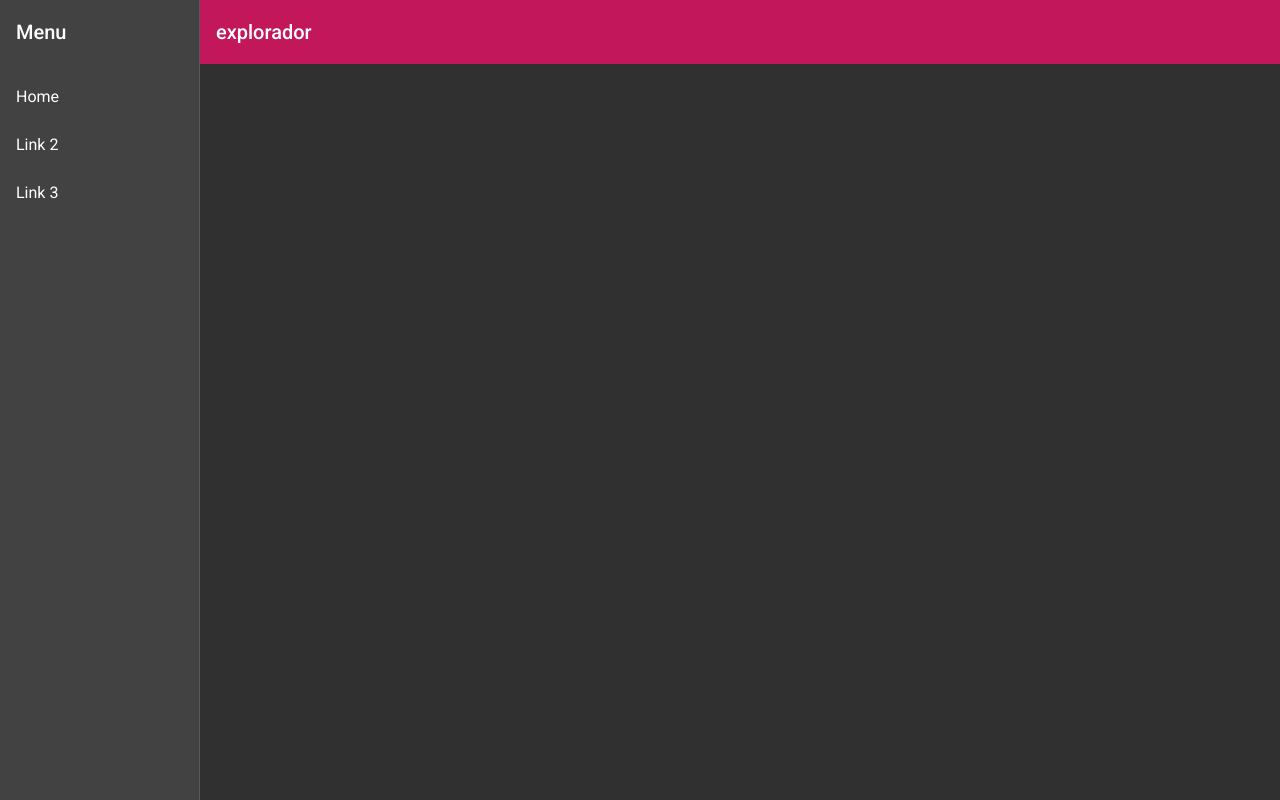
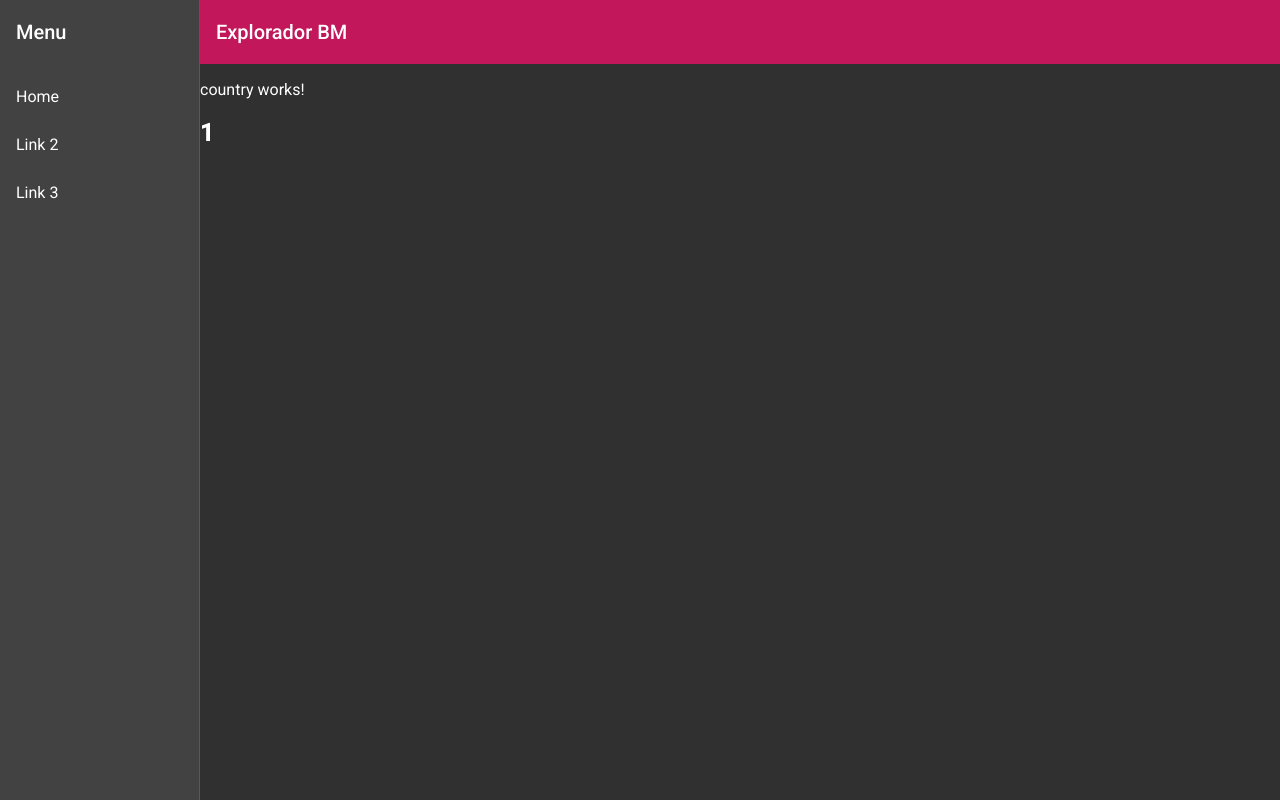
Before and after one commit to abanca-ITforce/proyecto-vero-ball, an Angular app: page /1 in a window 1280 px wide. Before the commit this address led to /. Built offline with nearby package versions, Linux system fonts and the light colour scheme.

Commit message:
detalle país

```diff
--- a/src/app/countries-service.service.ts
+++ b/src/app/countries-service.service.ts
@@ -13,7 +13,7 @@ export class CountriesServiceService {
 
   }
 
-  getCountries$(){
+  getCountries$() {
     return this.http.get<any[]>(this.url + this.apendix).pipe(map(data => (data[1])));
   }
 
--- /dev/null
+++ b/src/app/home/country/country.component.html
@@ -0,0 +1,2 @@
+<p>country works!</p>
+<h2>{{ countryName }}</h2>
--- /dev/null
+++ b/src/app/home/country/country.component.ts
@@ -0,0 +1,19 @@
+import { Component, OnInit } from '@angular/core';
+import { ActivatedRoute } from '@angular/router';
+
+@Component({
+  selector: 'app-country',
+  templateUrl: './country.component.html',
+  styleUrls: ['./country.component.css']
+})
+export class CountryComponent implements OnInit {
+
+  countryName: string;
+  constructor(activatedRoute: ActivatedRoute) {
+    this.countryName = activatedRoute.snapshot.params.id;
+  }
+
+  ngOnInit() {
+  }
+
+}
--- a/src/app/home/home.module.ts
+++ b/src/app/home/home.module.ts
@@ -5,16 +5,14 @@ import { HomeRoutingModule } from './home-routing.module';
 import { HomeComponent } from './home/home.component';
 import { CountriesComponent } from './countries/countries.component';
 import { MatListModule } from '@angular/material/list';
-import { CountriesServiceService } from '../countries-service.service';
-
+import { CountryComponent } from './country/country.component';
 
 @NgModule({
-  declarations: [HomeComponent, CountriesComponent],
+  declarations: [HomeComponent, CountriesComponent, CountryComponent],
   imports: [
     CommonModule,
     HomeRoutingModule,
     MatListModule
-
   ]
 })
 export class HomeModule { }
--- a/src/app/home/home/home.component.css
+++ b/src/app/home/home/home.component.css
@@ -0,0 +1,4 @@
+#descr {
+  padding-left: 16px;
+  border-bottom: 1px;
+}
--- a/src/app/home/home/home.component.html
+++ b/src/app/home/home/home.component.html
@@ -1 +1,2 @@
+<p id='descr'>Explora el mundo y sus datos económicos</p>
 <app-countries></app-countries>
--- a/src/app/layout/nav-shell/nav-shell.component.html
+++ b/src/app/layout/nav-shell/nav-shell.component.html
@@ -20,7 +20,7 @@
         *ngIf="isHandset$ | async">
         <mat-icon aria-label="Side nav toggle icon">menu</mat-icon>
       </button>
-      <span>explorador</span>
+      <span>Explorador BM</span>
     </mat-toolbar>
     <router-outlet></router-outlet>
   </mat-sidenav-content>
```
Also changed, not shown: src/app/home/home-routing.module.ts (+9 -4 lines), src/app/home/country/country.component.css (added), 1 other file (tests, documents, lock files or other folders).
